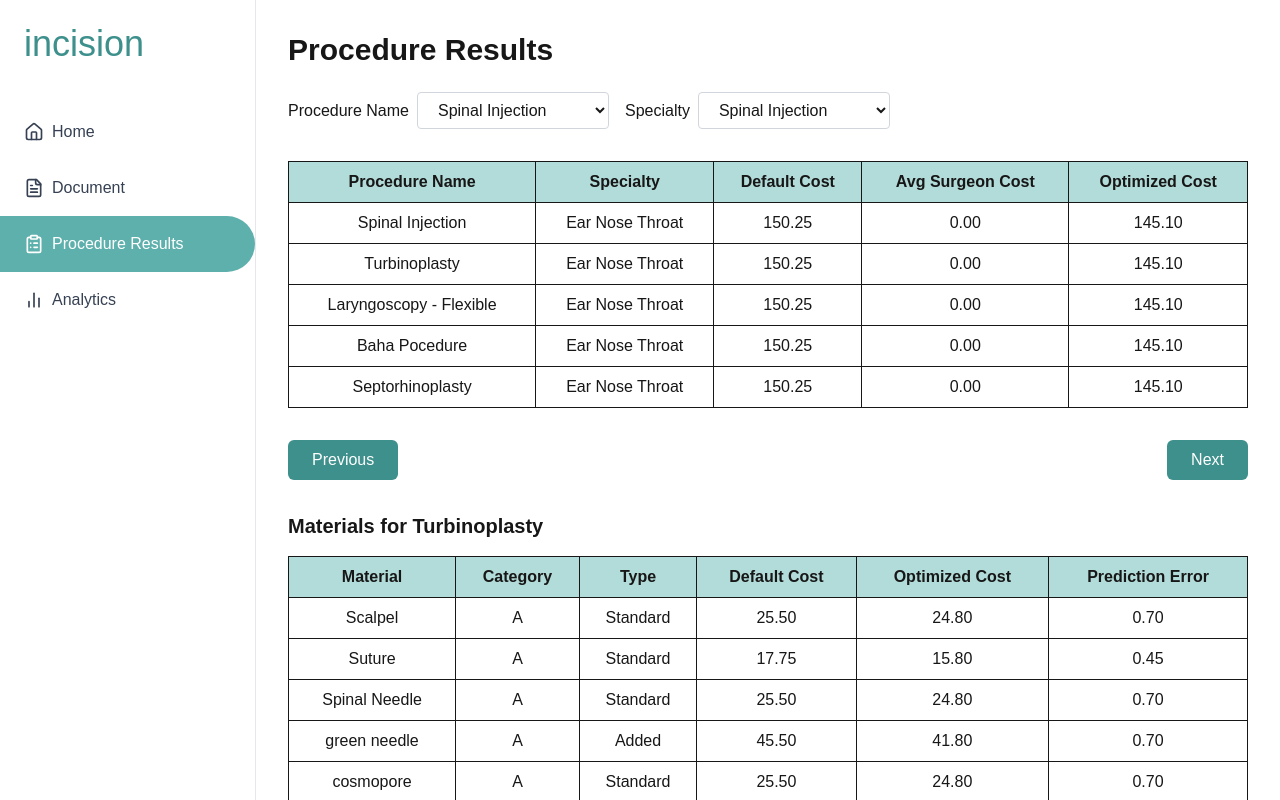
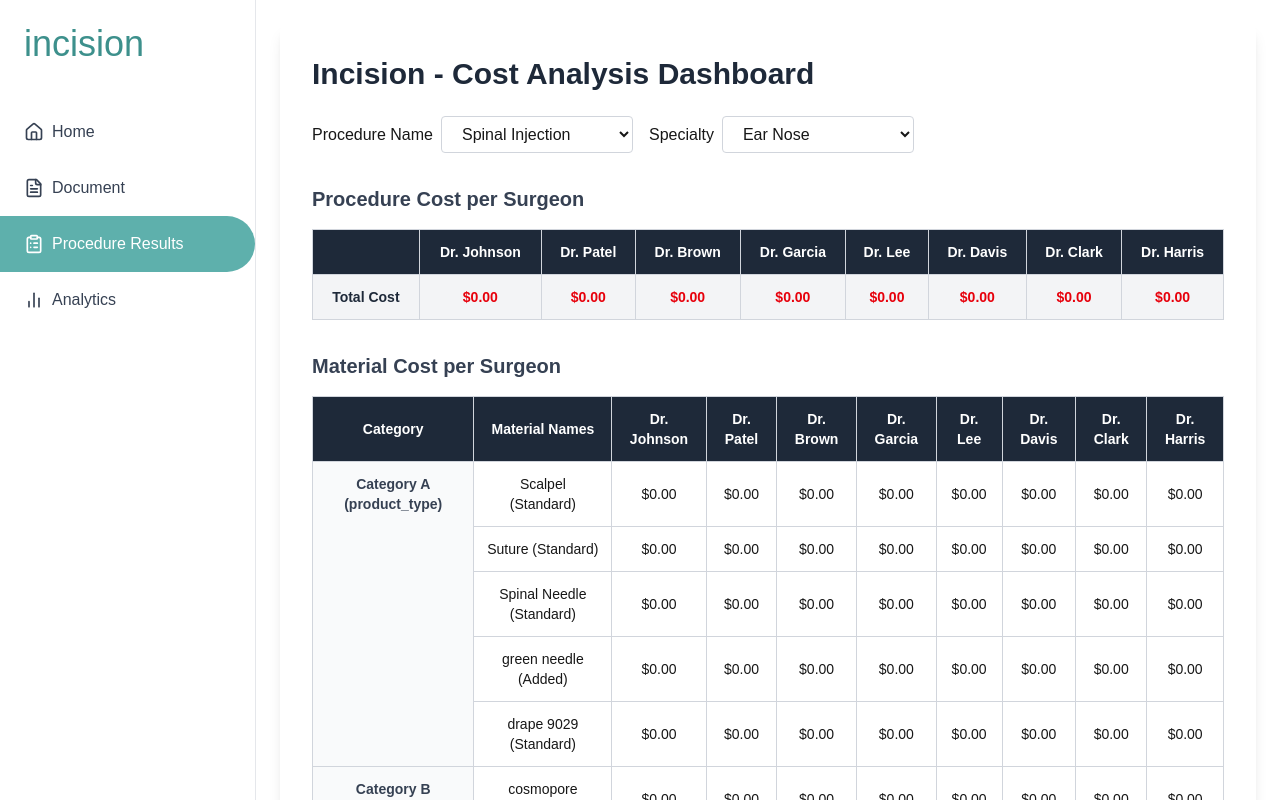
Before and after one commit to Anthony-Shoshi/incision-frontend, a Next.js app: page /procedure-results in a window 1280 px wide. Shown: the top 800 px of the page. Built offline with nearby package versions, Linux system fonts and the light colour scheme.

Commit message:
Update procedure results page.tsx

```diff
--- a/src/app/procedure-results/page.tsx
+++ b/src/app/procedure-results/page.tsx
@@ -1,15 +1,26 @@
 "use client";
-
 import SelectBox from '@/components/SelectBox';
 import { useState } from 'react';
+import Head from 'next/head';
 
-export default function ProcedureResultsPage() {
+const ProcedureResultsPage = () => {
   const procedures = [
-    { name: "Spinal Injection", specialty: "Ear_Nose_Throat", defaultCost: 150.25, avgSurgeonCost: 0.0, optimizedCost: 145.1 },
-    { name: "Turbinoplasty", specialty: "Ear_Nose_Throat", defaultCost: 150.25, avgSurgeonCost: 0.0, optimizedCost: 145.1 },
-    { name: "Laryngoscopy - Flexible", specialty: "Ear_Nose_Throat", defaultCost: 150.25, avgSurgeonCost: 0.0, optimizedCost: 145.1 },
-    { name: "Baha Pocedure", specialty: "Ear_Nose_Throat", defaultCost: 150.25, avgSurgeonCost: 0.0, optimizedCost: 145.1 },
-    { name: "Septorhinoplasty", specialty: "Ear_Nose_Throat", defaultCost: 150.25, avgSurgeonCost: 0.0, optimizedCost: 145.1 },
+    { name: "Spinal Injection", specialty: "Ear_Nose", defaultCost: 150.25, avgSurgeonCost: 0.0, optimizedCost: 145.1 },
+    { name: "Turbinoplasty", specialty: "Ear_Throat", defaultCost: 150.25, avgSurgeonCost: 0.0, optimizedCost: 145.1 },
+    { name: "Laryngoscopy - Flexible", specialty: "Nose_Throat", defaultCost: 150.25, avgSurgeonCost: 0.0, optimizedCost: 145.1 },
+    { name: "Baha Procedure", specialty: "Throat", defaultCost: 150.25, avgSurgeonCost: 0.0, optimizedCost: 145.1 },
+    { name: "Septorhinoplasty", specialty: "Ear", defaultCost: 150.25, avgSurgeonCost: 0.0, optimizedCost: 145.1 },
+  ];
+
+  const doctors = [
+    { name: 'Dr. Johnson' },
+    { name: 'Dr. Patel' },
+    { name: 'Dr. Brown' },
+    { name: 'Dr. Garcia' },
+    { name: 'Dr. Lee' },
+    { name: 'Dr. Davis' },
+    { name: 'Dr. Clark' },
+    { name: 'Dr. Harris' },
   ];
 
   const materials = [
@@ -17,26 +28,57 @@ export default function ProcedureResultsPage() {
     { name: "Suture", category: "A", type: "Standard", defaultCost: 17.75, optimizedCost: 15.8, error: 0.45 },
     { name: "Spinal Needle", category: "A", type: "Standard", defaultCost: 25.5, optimizedCost: 24.8, error: 0.7 },
     { name: "green needle", category: "A", type: "Added", defaultCost: 45.5, optimizedCost: 41.8, error: 0.7 },
-    { name: "cosmopore", category: "A", type: "Standard", defaultCost: 25.5, optimizedCost: 24.8, error: 0.7 },
+    { name: "cosmopore", category: "B", type: "Standard", defaultCost: 25.5, optimizedCost: 24.8, error: 0.7 },
     { name: "drape 9029", category: "A", type: "Standard", defaultCost: 25.5, optimizedCost: 24.8, error: 0.7 },
+    { name: "Bandage", category: "B", type: "Standard", defaultCost: 10.0, optimizedCost: 9.5, error: 0.5 },
   ];
 
   const [selectedProcedure, setSelectedProcedure] = useState(procedures[0].name);
   const [selectedSpecialty, setSelectedSpecialty] = useState(procedures[0].specialty);
 
+  // Initialize costs object
+  const costs = {
+    total: doctors.map(() => ''),
+    categoryA: {},
+    categoryB: {},
+  };
+
+  // Populate categoryA and categoryB based on materials
+  materials.forEach((mat) => {
+    const label = `${mat.name} (${mat.type})`;
+    const costRow = doctors.map(() => ''); // Placeholder for dynamic costs
+    if (mat.category === 'A') {
+      costs.categoryA[label] = costRow;
+    } else if (mat.category === 'B') {
+      costs.categoryB[label] = costRow;
+    }
+  });
+
+  // Handle procedure change
   const handleProcedureChange = (e: React.ChangeEvent<HTMLSelectElement>) => {
     setSelectedProcedure(e.target.value);
   };
 
+  // Handle specialty change (updated to reflect specialty from procedures)
   const handleSpecialtyChange = (e: React.ChangeEvent<HTMLSelectElement>) => {
-    setSelectedSpecialty(e.target.value);
+    const selectedProc = procedures.find(p => p.name === selectedProcedure);
+    if (selectedProc) {
+      setSelectedSpecialty(selectedProc.specialty); // Sync specialty with selected procedure
+    }
   };
 
+  return (
+    <>
+      <Head>
+        <title>Incision - Cost Analysis Dashboard</title>
+        <link href="https://fonts.googleapis.com/css2?family=Poppins:wght@400;500;600&display=swap" rel="stylesheet" />
+      </Head>
 
-  return (
-    <div className="p-8">
-      <h1 className="text-3xl font-bold mb-6">Procedure Results</h1>
+      <div className="max-w-7xl mx-auto p-6">
+        <div className="bg-white shadow-lg rounded-lg p-8 font-poppins">
+          <h2 className="text-3xl font-semibold text-gray-800 mb-6">Incision - Cost Analysis Dashboard</h2>
 
+          {/* Dropdowns */}
           <div className="flex gap-4 mb-6">
             <SelectBox
               label="Procedure Name"
@@ -48,67 +90,103 @@ export default function ProcedureResultsPage() {
               label="Specialty"
               value={selectedSpecialty}
               onChange={handleSpecialtyChange}
-          options={procedures.map((p) => ({ label: p.name, value: p.name }))}
+              options={procedures.map((p) => ({ label: p.specialty.replace(/_/g, ' '), value: p.specialty }))}
             />
           </div>
 
-      <div className="mb-8 overflow-x-auto">
-        <table className="min-w-full border-collapse border border-gray-300">
-          <thead className="bg-[var(--color-primary-light)]">
+          {/* Total Cost Table */}
+          <div className="mb-8">
+            <h3 className="text-xl font-semibold text-gray-700 mb-4">Procedure Cost per Surgeon</h3>
+            <div className="overflow-x-auto">
+              <table className="w-full border border-gray-300 text-sm text-center">
+                <thead className="bg-gray-800 text-white">
                   <tr>
-              <th className="p-2 border">Procedure Name</th>
-              <th className="p-2 border">Specialty</th>
-              <th className="p-2 border">Default Cost</th>
-              <th className="p-2 border">Avg Surgeon Cost</th>
-              <th className="p-2 border">Optimized Cost</th>
+                    <th className="p-3 border border-gray-300"></th>
+                    {doctors.map((doctor, index) => (
+                      <th key={index} className="p-3 border border-gray-300 font-bold text-white">{doctor.name}</th>
+                    ))}
                   </tr>
                 </thead>
                 <tbody>
-            {procedures.map((procedure, index) => (
-              <tr key={index} className="text-center">
-                <td className="p-2 border">{procedure.name}</td>
-                <td className="p-2 border">{procedure.specialty.replace(/_/g, ' ')}</td>
-                <td className="p-2 border">{procedure.defaultCost.toFixed(2)}</td>
-                <td className="p-2 border">{procedure.avgSurgeonCost.toFixed(2)}</td>
-                <td className="p-2 border">{procedure.optimizedCost.toFixed(2)}</td>
+                  <tr className="bg-gray-100 font-semibold text-gray-800">
+                    <td className="p-3 border border-gray-300">Total Cost</td>
+                    {costs.total.map((cost, index) => (
+                      <td key={index} className="p-3 border border-gray-300 text-red-600 font-bold">{cost || '$0.00'}</td>
+                    ))}
                   </tr>
-            ))}
-          </tbody>
-        </table>
-      </div>
-
-      <div className="flex justify-between mb-6">
-        <button className="bg-[var(--color-primary-dark)] text-white py-2 px-6 rounded-md">Previous</button>
-        <button className="bg-[var(--color-primary-dark)] text-white py-2 px-6 rounded-md">Next</button>
-      </div>
-
-      <div className="mt-8">
-        <h2 className="text-xl font-bold mb-4">Materials for Turbinoplasty</h2>
-        <table className="min-w-full border-collapse border border-gray-300">
-          <thead className="bg-[var(--color-primary-light)]">
-            <tr>
-              <th className="p-2 border">Material</th>
-              <th className="p-2 border">Category</th>
-              <th className="p-2 border">Type</th>
-              <th className="p-2 border">Default Cost</th>
-              <th className="p-2 border">Optimized Cost</th>
-              <th className="p-2 border">Prediction Error</th>
-            </tr>
-          </thead>
-          <tbody>
-            {materials.map((material, index) => (
-              <tr key={index} className="text-center">
-                <td className="p-2 border">{material.name}</td>
-                <td className="p-2 border">{material.category}</td>
-                <td className="p-2 border">{material.type}</td>
-                <td className="p-2 border">{material.defaultCost.toFixed(2)}</td>
-                <td className="p-2 border">{material.optimizedCost.toFixed(2)}</td>
-                <td className="p-2 border">{material.error.toFixed(2)}</td>
-              </tr>
-            ))}
                 </tbody>
               </table>
             </div>
           </div>
+
+          {/* Materials Cost Table */}
+          <div>
+            <h3 className="text-xl font-semibold text-gray-700 mb-4">Material Cost per Surgeon</h3>
+            <div className="overflow-x-auto">
+              <table className="w-full border border-gray-300 text-sm text-center">
+                <thead className="bg-gray-800 text-white">
+                  <tr>
+                    <th className="p-3 border border-gray-300">Category</th>
+                    <th className="p-3 border border-gray-300">Material Names</th>
+                    {doctors.map((doctor, index) => (
+                      <th key={index} className="p-3 border border-gray-300 font-bold text-white">{doctor.name}</th>
+                    ))}
+                  </tr>
+                </thead>
+                <tbody>
+                  {/* Category A */}
+                  {Object.keys(costs.categoryA).length > 0 && (
+                    <>
+                      <tr>
+                        <td rowSpan={Object.keys(costs.categoryA).length} className="p-3 border border-gray-300 bg-gray-50 font-semibold text-gray-700 align-top">
+                          Category A (product_type)
+                        </td>
+                        <td className="p-3 border border-gray-300">{Object.keys(costs.categoryA)[0]}</td>
+                        {costs.categoryA[Object.keys(costs.categoryA)[0]].map((cost, index) => (
+                          <td key={index} className={`p-3 border border-gray-300 ${cost ? 'text-red-600 font-medium' : ''}`}>{cost || '$0.00'}</td>
+                        ))}
+                      </tr>
+                      {Object.entries(costs.categoryA).slice(1).map(([material, values]) => (
+                        <tr key={material}>
+                          <td className="p-3 border border-gray-300">{material}</td>
+                          {values.map((cost, idx) => (
+                            <td key={idx} className={`p-3 border border-gray-300 ${cost ? 'text-red-600 font-medium' : ''}`}>{cost || '$0.00'}</td>
+                          ))}
+                        </tr>
+                      ))}
+                    </>
+                  )}
+
+                  {/* Category B */}
+                  {Object.keys(costs.categoryB).length > 0 && (
+                    <>
+                      <tr>
+                        <td rowSpan={Object.keys(costs.categoryB).length} className="p-3 border border-gray-300 bg-gray-50 font-semibold text-gray-700 align-top">
+                          Category B
+                        </td>
+                        <td className="p-3 border border-gray-300">{Object.keys(costs.categoryB)[0]}</td>
+                        {costs.categoryB[Object.keys(costs.categoryB)[0]].map((cost, index) => (
+                          <td key={index} className={`p-3 border border-gray-300 ${cost ? 'text-red-600 font-medium' : ''}`}>{cost || '$0.00'}</td>
+                        ))}
+                      </tr>
+                      {Object.entries(costs.categoryB).slice(1).map(([material, values]) => (
+                        <tr key={material}>
+                          <td className="p-3 border border-gray-300">{material}</td>
+                          {values.map((cost, idx) => (
+                            <td key={idx} className={`p-3 border border-gray-300 ${cost ? 'text-red-600 font-medium' : ''}`}>{cost || '$0.00'}</td>
+                          ))}
+                        </tr>
+                      ))}
+                    </>
+                  )}
+                </tbody>
+              </table>
+            </div>
+          </div>
+        </div>
+      </div>
+    </>
   );
-}
+};
+
+export default ProcedureResultsPage;
```
Lines whose indentation alone changed are shown as unchanged.
